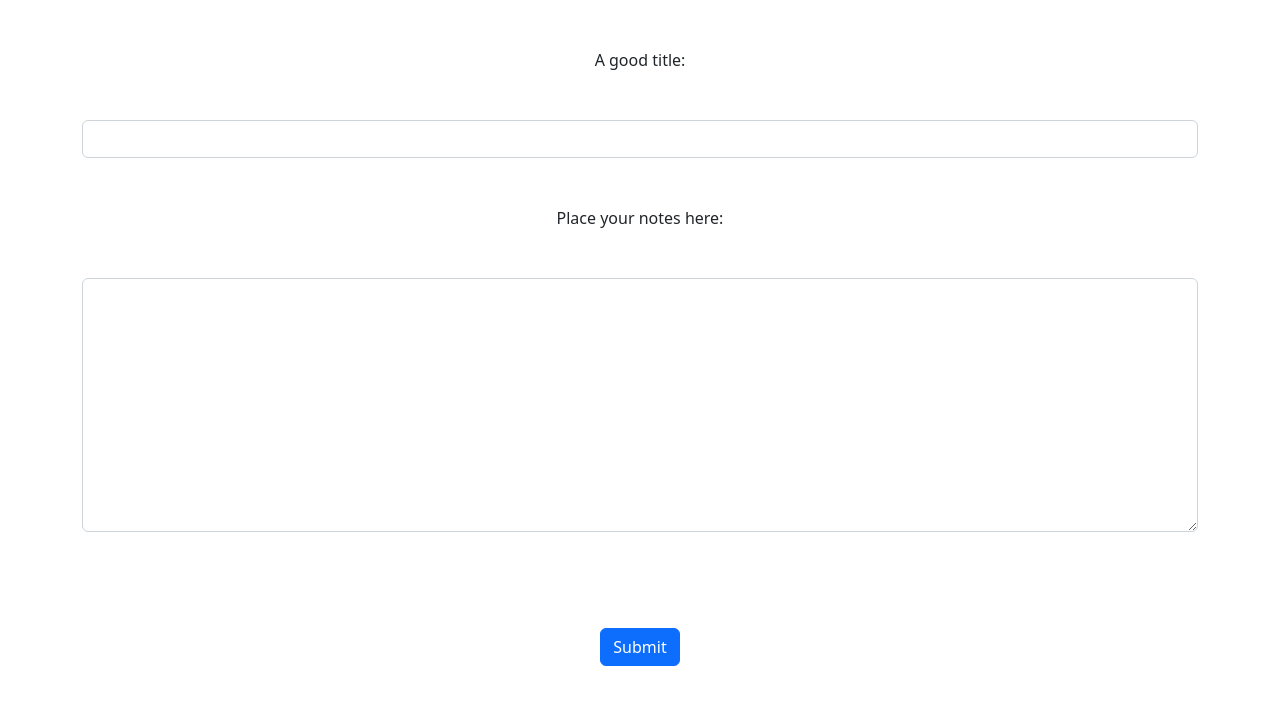
After one commit to ToledoVitor/smartnotes, a Django app: page /smart/notes/new in a window 1280 px wide. The commit adds this page. Shown: the top 713 px of the page. Run offline with Django 4.2, Linux system fonts and the light colour scheme.

Commit message:
Django is the frontend 🤯

```diff
--- /dev/null
+++ b/notes/forms.py
@@ -0,0 +1,24 @@
+from django import forms
+from django.core.exceptions import ValidationError
+
+from .models import Notes
+
+class NotesForm(forms.ModelForm):
+    class Meta:
+        model = Notes
+        fields = ('title', 'text')
+        widgets = {
+            'title': forms.TextInput(attrs={'class': 'form-control my-5'}),
+            'text': forms.Textarea(attrs={'class': 'form-control my-5'}),
+        }
+        labels = {
+            'title': 'A good title',
+            'text': 'Place your notes here',
+        }
+
+    def clean_title(self):
+        title = self.cleaned_data['title']
+
+        if 'Django' not in title:
+            raise ValidationError('We only accept notes about Django here!')
+        return title
--- /dev/null
+++ b/notes/templates/notes/notes_form.html
@@ -0,0 +1,17 @@
+{% extends "base.html" %}
+
+{% block content %}
+    <form action="{% url 'notes.new' %}" method="POST">{% csrf_token %}
+        {{ form }}
+        <button type="submit" class="btn btn-primary my-5">
+            Submit
+        </button>
+    </form>
+
+    {% if form.errors %}
+        <div class="alert alert-danger my-5">
+            {{form.errors.title.as_text}}
+        </div>
+    {% endif %}
+
+{% endblock %}
--- a/notes/urls.py
+++ b/notes/urls.py
@@ -5,4 +5,5 @@ from . import views
 urlpatterns = [
     path('notes/', views.NotesListView.as_view(), name="notes.list"),
     path('notes/<int:pk>', views.NotesDetailView.as_view(), name="notes.detail"),
+    path('notes/new', views.NotesCreateView.as_view(), name="notes.new"),
 ]
--- a/notes/views.py
+++ b/notes/views.py
@@ -1,7 +1,13 @@
-from django.views.generic import DetailView, ListView
+from django.views.generic import CreateView, DetailView, ListView
 
+from .forms import NotesForm
 from .models import Notes
 
+
+class NotesCreateView(CreateView):
+    model = Notes
+    success_url = '/smart/notes'
+    form_class = NotesForm
 
 class NotesListView(ListView):
     model = Notes
--- a/static/css/style.css
+++ b/static/css/style.css
@@ -1,3 +1 @@
-.note-li {
-    color: purple
-}
+ul.errorlist {display: none}
```
Also changed, not shown: db.sqlite3.
